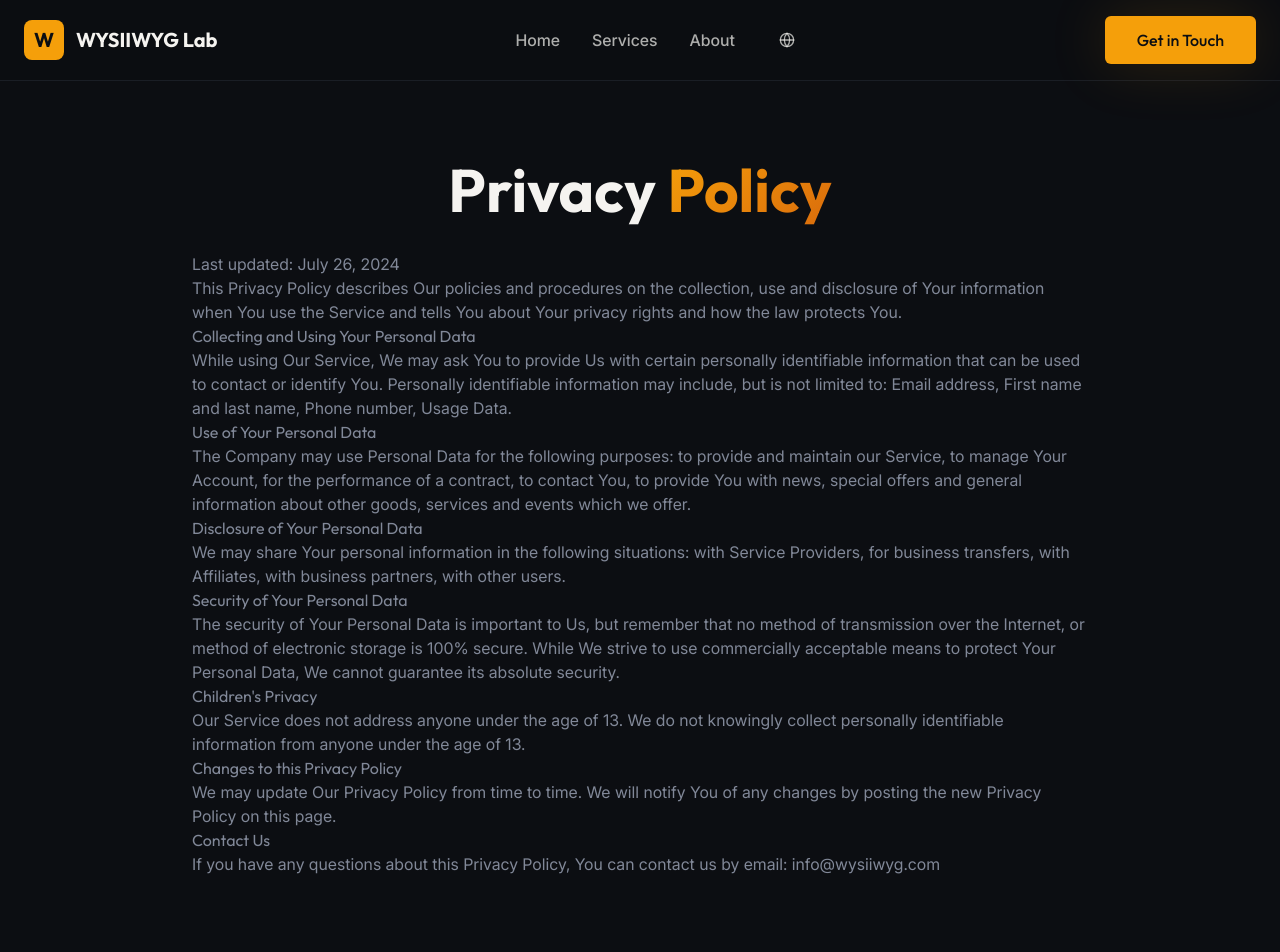
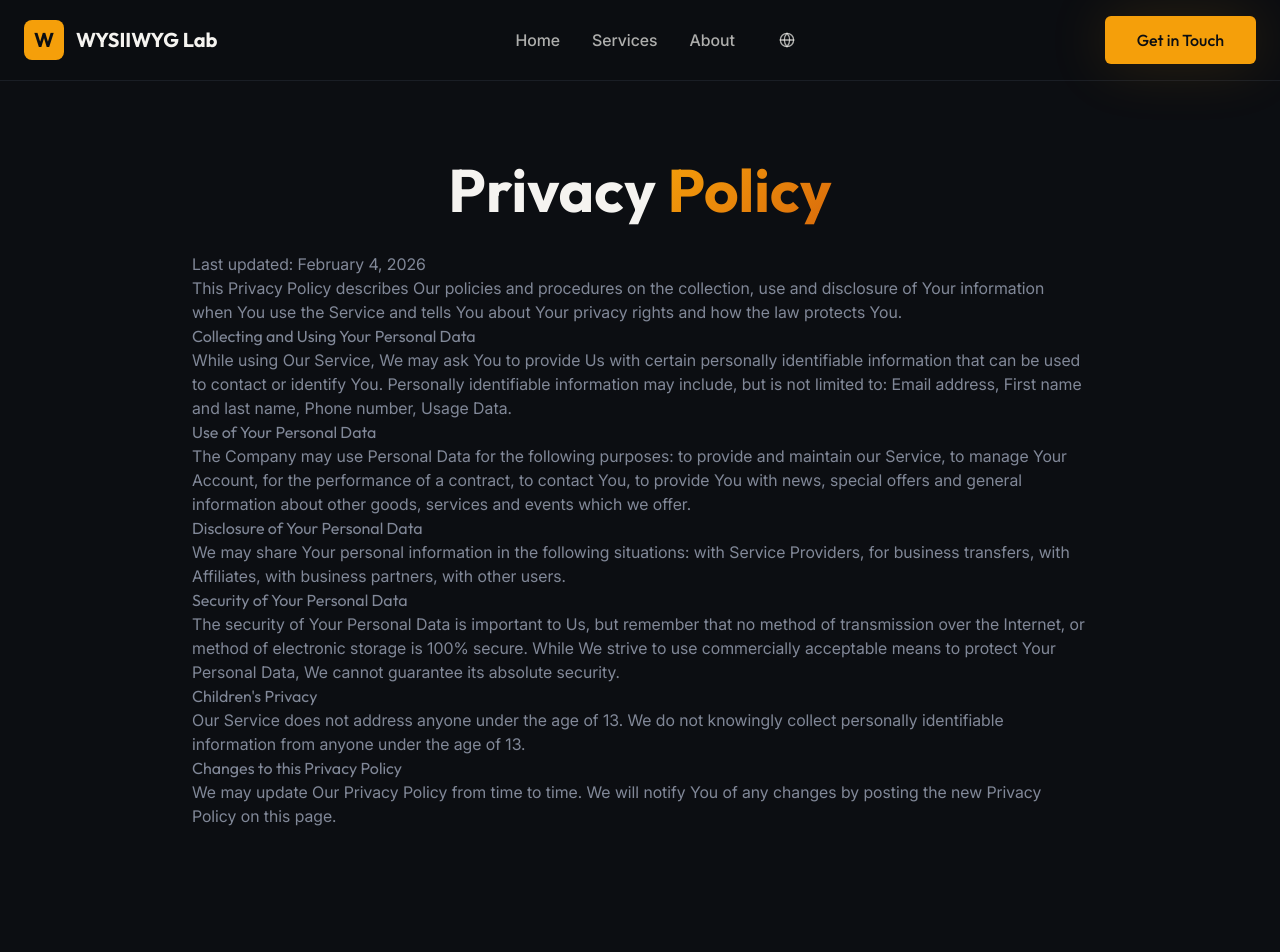
Before and after one commit to Agantra-Inovatif/wysiiwyg-lab-website, a React (Vite) app: page /privacy-policy in a window 1280 px wide. Shown: the top 952 px of the page. Built offline with nearby package versions, Linux system fonts and the light colour scheme.

Commit message:
FEATURES: remove contact from privacy and tos. update date to today

```diff
--- a/src/pages/PrivacyPolicy.tsx
+++ b/src/pages/PrivacyPolicy.tsx
@@ -20,7 +20,7 @@ const PrivacyPolicy = () => {
             </h1>
 
             <div className="prose prose-lg prose-invert mx-auto text-muted-foreground">
-              <p>Last updated: July 26, 2024</p>
+              <p>Last updated: February 4, 2026</p>
 
               <p>This Privacy Policy describes Our policies and procedures on the collection, use and disclosure of Your information when You use the Service and tells You about Your privacy rights and how the law protects You.</p>
 
@@ -42,8 +42,7 @@ const PrivacyPolicy = () => {
               <h2>Changes to this Privacy Policy</h2>
               <p>We may update Our Privacy Policy from time to time. We will notify You of any changes by posting the new Privacy Policy on this page.</p>
 
-              <h2>Contact Us</h2>
-              <p>If you have any questions about this Privacy Policy, You can contact us by email: info@wysiiwyg.com</p>
+
             </div>
           </motion.div>
         </div>
--- a/src/pages/TermsOfService.tsx
+++ b/src/pages/TermsOfService.tsx
@@ -20,7 +20,7 @@ const TermsOfService = () => {
             </h1>
 
             <div className="prose prose-lg prose-invert mx-auto text-muted-foreground">
-              <p>Last updated: July 26, 2024</p>
+              <p>Last updated: February 4, 2026</p>
 
               <p>Please read these terms and conditions carefully before using Our Service.</p>
 
@@ -42,8 +42,6 @@ const TermsOfService = () => {
               <h2>Governing Law</h2>
               <p>The laws of the Country, excluding its conflicts of law rules, shall govern this Terms and Your use of the Service. Your use of the Application may also be subject to other local, state, national, or international laws.</p>
 
-              <h2>Contact Us</h2>
-              <p>If you have any questions about these Terms and Conditions, You can contact us by email: info@wysiiwyg.com</p>
             </div>
           </motion.div>
         </div>
```
